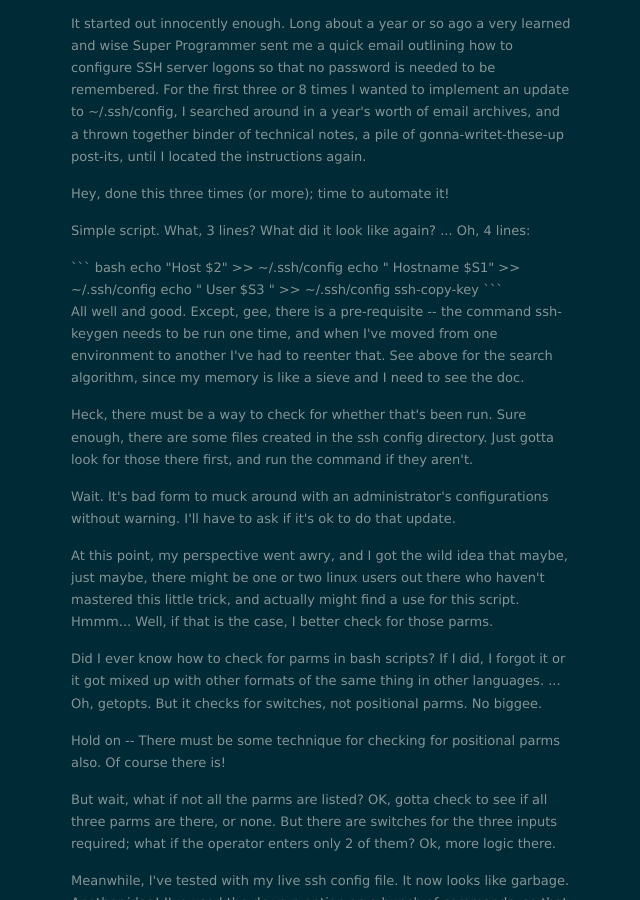
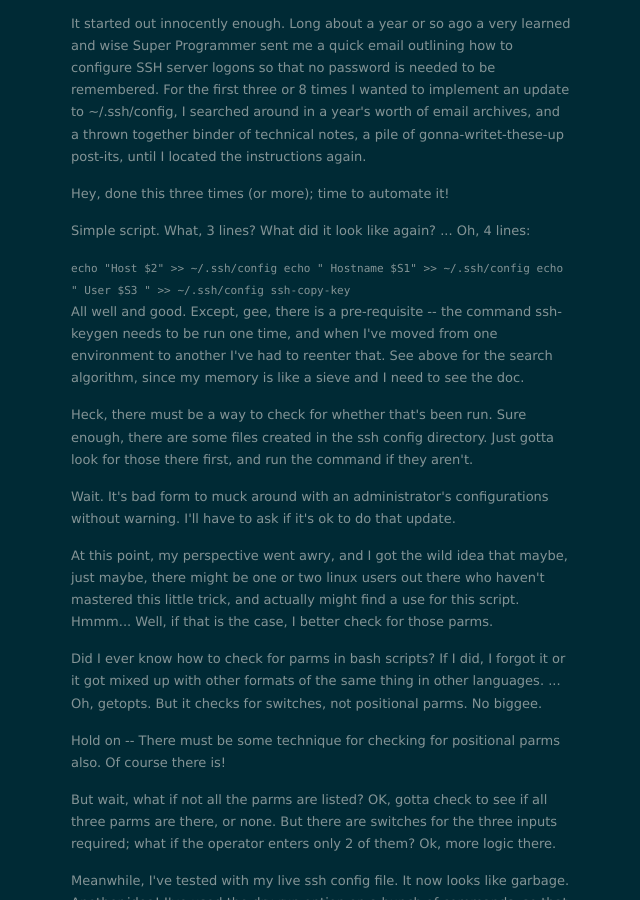
Before and after one commit to mmacdonaldsilvercity/mmacdonaldsilvercity.github.io, a Jekyll site: the page built from index.html, in a window 1280 px wide and 900 px high, scrolled down 699 px. Shown: the whole window, without its empty margins (319-959 px from the left). Built offline with Jekyll 4.4.1, drawn with Linux system fonts in a browser that asks for light colours; nearby versions of some CDN libraries; the list of posts is cut into pages by our own code.

Commit message:
Post update: Evolution of a Script or: Lost Coding Weekend

````diff
--- a/_posts/2015-12-02-evolution-of-a-script-or-lost-coding-weekend.markdown
+++ b/_posts/2015-12-02-evolution-of-a-script-or-lost-coding-weekend.markdown
@@ -58,13 +58,13 @@ layout: post
 
 <p>Simple script.  What, 3 lines?  What did it look like again? ... Oh, 4 lines:</p>
 
-``` bash
+<code>
 
 echo "Host $2" >> ~/.ssh/config
 echo "   Hostname $S1" >> ~/.ssh/config
 echo "   User $S3 " >> ~/.ssh/config
 ssh-copy-key
-```
+</code>
 
 <p>All well and good.  Except, gee, there is a pre-requisite -- the command ssh-keygen needs to be run one time, and when I've moved from one environment to another I've had to reenter that.  See above for the search algorithm, since my memory is like a sieve and I need to see the doc.</p>
 
````
Also changed, not shown: other parts of _posts/2015-12-02-evolution-of-a-script-or-lost-coding-weekend.markdown (+1 -1 lines).
